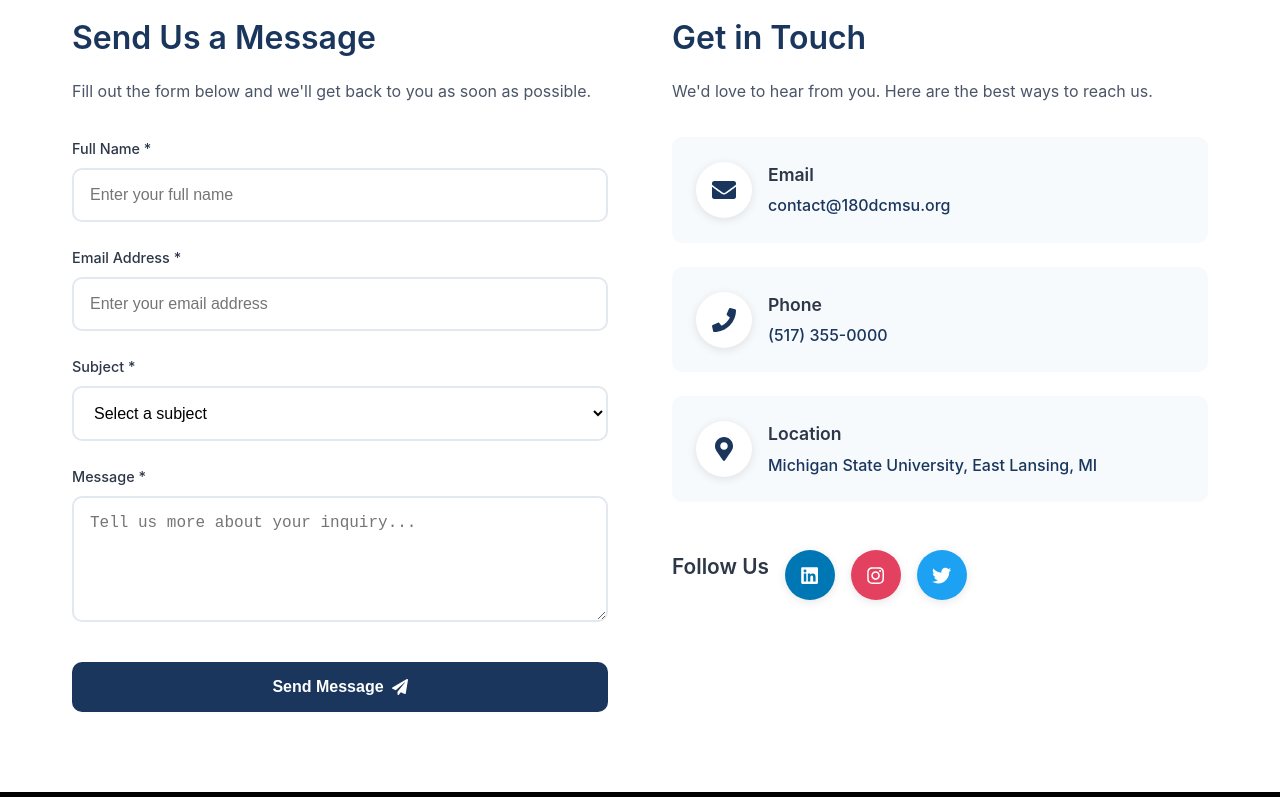
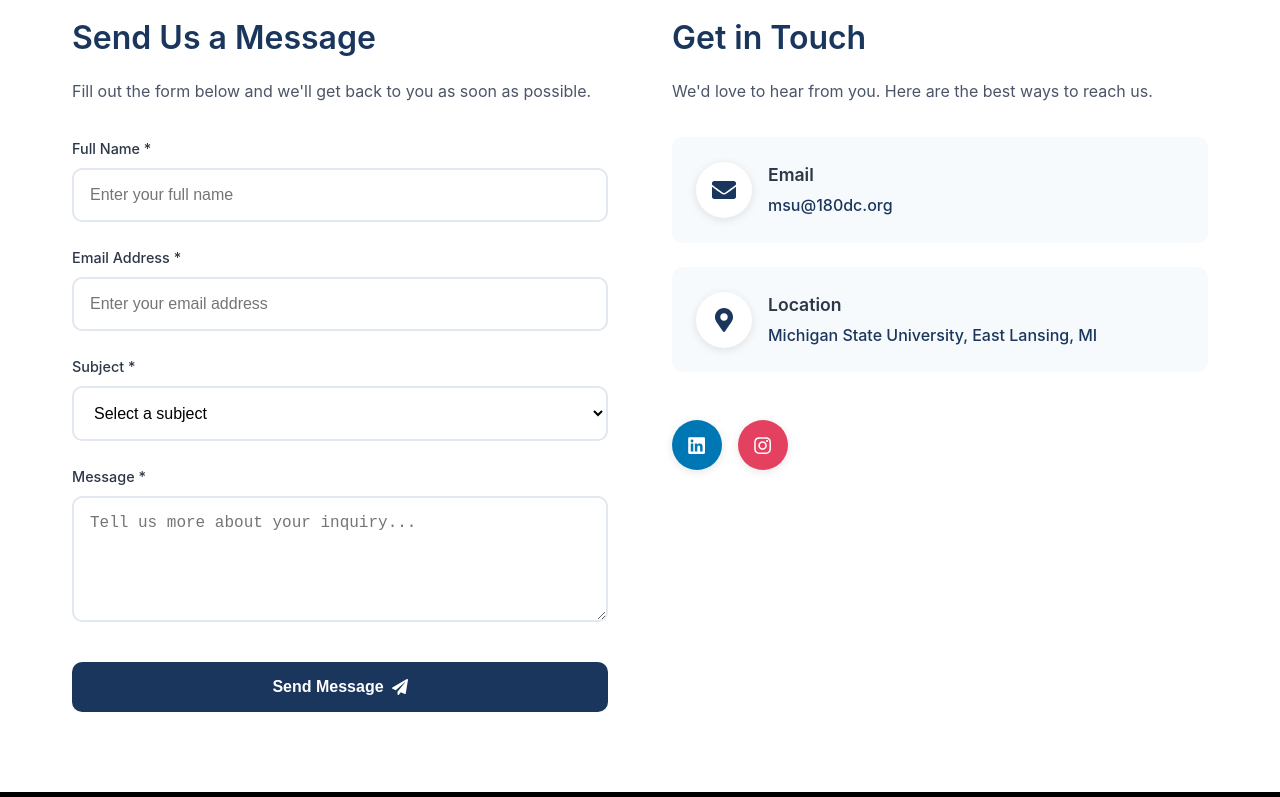
Before and after one commit to akhilkadari/180-website, a React (Create React App) app: page /contact in a window 1280 px wide. Shown: the part 518-1315 px from the top of the page. Built offline with nearby package versions, Linux system fonts and the light colour scheme.

Commit message:
ig and linkedin links in contact page

```diff
--- a/src/pages/Contact.js
+++ b/src/pages/Contact.js
@@ -54,15 +54,10 @@ const Contact = () => {
     {
       icon: <FaEnvelope />,
       title: "Email",
-      value: "contact@180dcmsu.org",
-      link: "mailto:contact@180dcmsu.org"
+      value: "msu@180dc.org",
+      link: "mailto:msu@180dc.org"
     },
-    {
-      icon: <FaPhone />,
-      title: "Phone",
-      value: "(517) 355-0000",
-      link: "tel:+15173550000"
-    },
+
     {
       icon: <FaMapMarkerAlt />,
       title: "Location",
@@ -75,21 +70,16 @@ const Contact = () => {
     {
       icon: <FaLinkedin />,
       name: "LinkedIn",
-      url: "https://linkedin.com/company/180dcmsu",
+      url: "https://www.linkedin.com/company/180-degrees-consulting-msu/",
       color: "#0077b5"
     },
     {
       icon: <FaInstagram />,
       name: "Instagram",
-      url: "https://instagram.com/180dcmsu",
+      url: "https://www.instagram.com/msu180dc/?hl=en",
       color: "#e4405f"
     },
-    {
-      icon: <FaTwitter />,
-      name: "Twitter",
-      url: "https://twitter.com/180dcmsu",
-      color: "#1da1f2"
-    }
+
   ];
 
   return (
@@ -237,7 +227,7 @@ const Contact = () => {
               </div>
 
               <div className="social-links">
-                <h3>Follow Us</h3>
+
                 <div className="social-icons">
                   {socialLinks.map((social, index) => (
                     <motion.a
```
Also changed, not shown: public/180.png (added), src/pages/Contact.css (line endings or trailing spaces).
